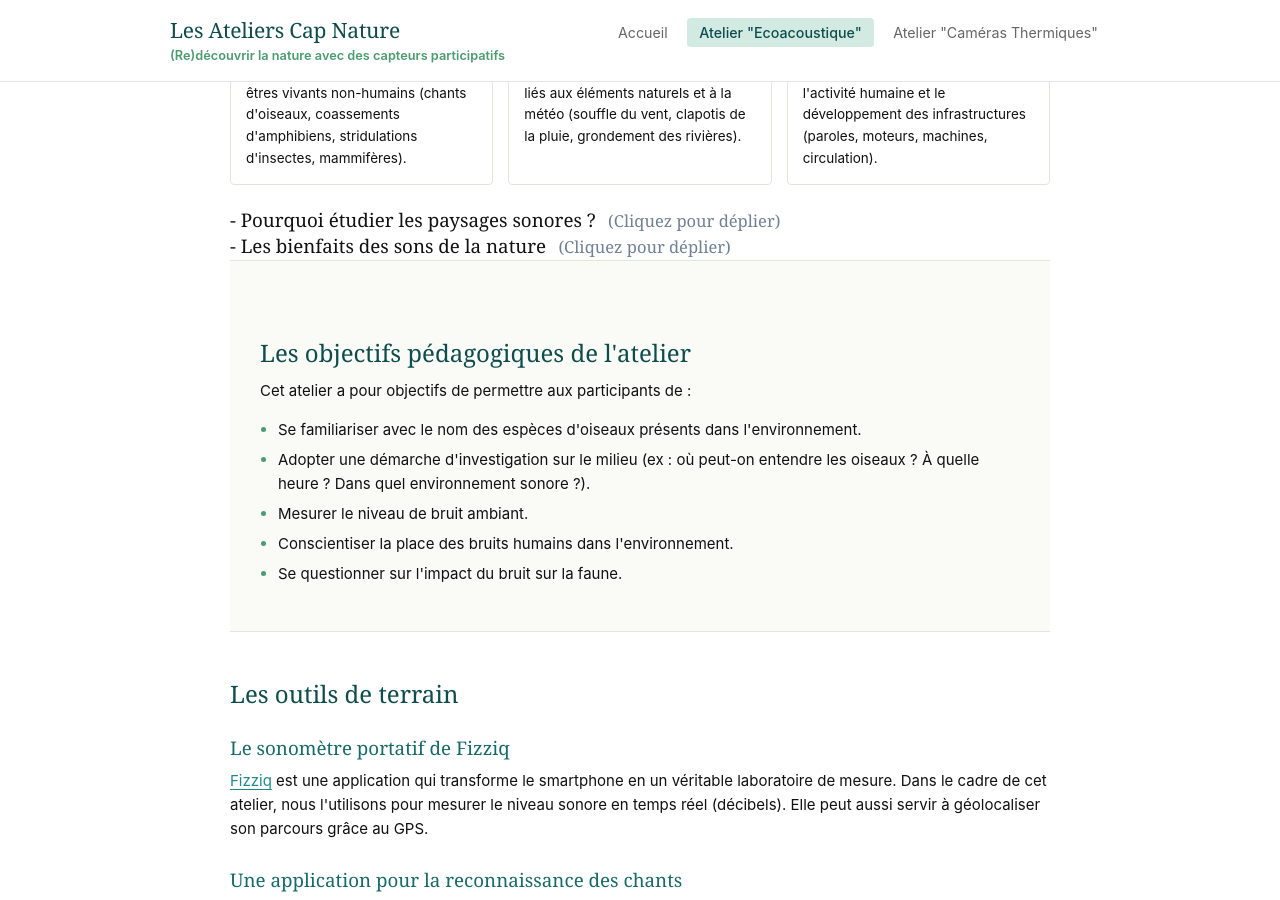
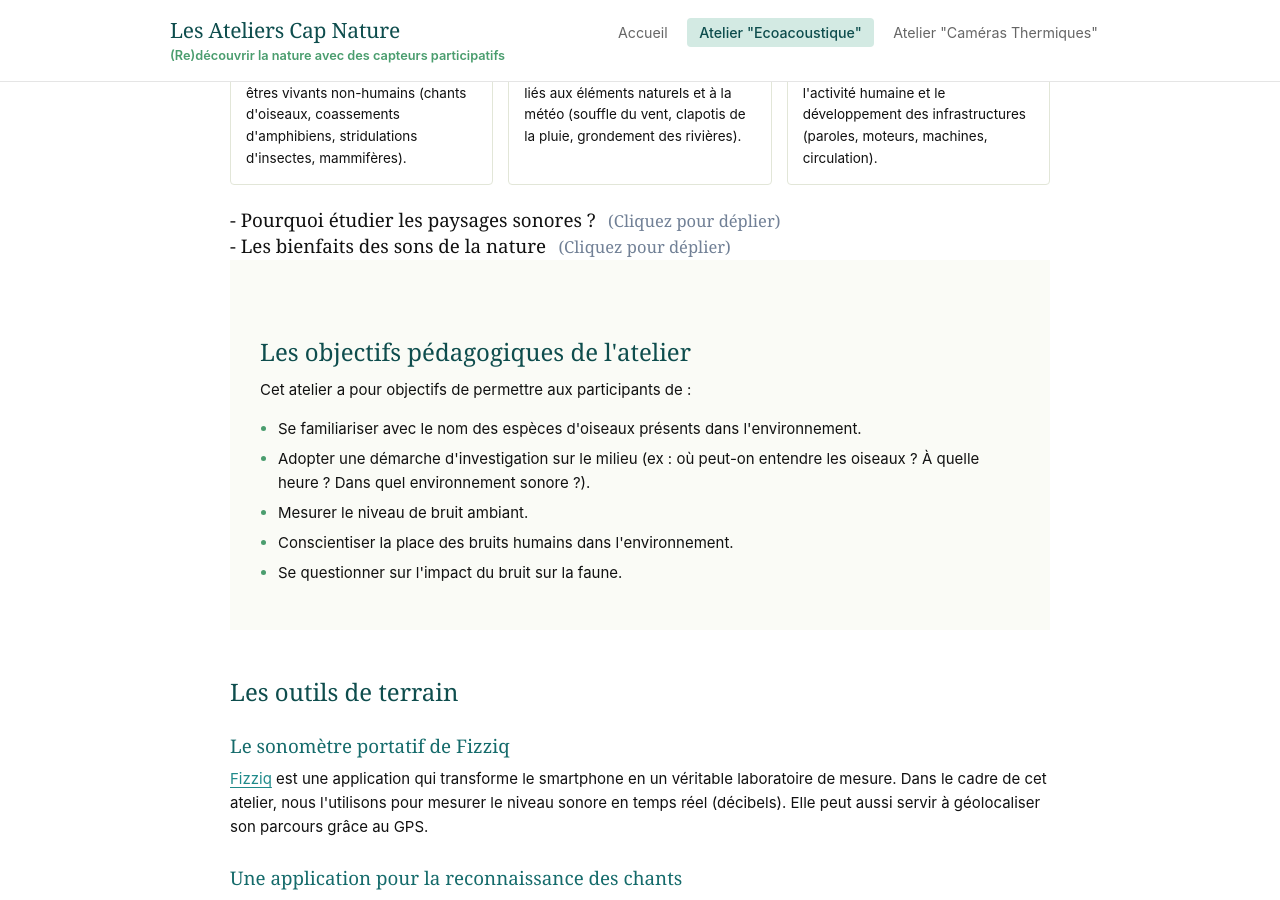
Before and after one commit to marieleapouliquen/wiki-cap-nature, a Jekyll site: the page built from _pages/module-oiseaux/index.md, in a window 1280 px wide and 900 px high, scrolled down 581 px. Built offline with Jekyll 4.4.1, drawn with Linux system fonts in a browser that asks for light colours.

Commit message:
Update index.md

```diff
--- a/_pages/module-oiseaux/index.md
+++ b/_pages/module-oiseaux/index.md
@@ -180,7 +180,7 @@ title: "À l'écoute des oiseaux et du paysage sonore"
     </div> </details>
 
 
-<section id="objectifs" class="section-full-bleed" style="background-color: #fafbf6; border-top: 0.2px solid #e2e6d8; border-bottom: 0.2px solid #e2e6d8; padding: 2rem 0; margin: 0;">
+<section id="objectifs" class="section-full-bleed" style="background-color: #fafbf6; border-top: 0px solid #e2e6d8; border-bottom: 0px solid #e2e6d8; padding: 2rem 0; margin: 0;">
     <div class="container">
       <div class="page-content" style="padding-top: 0; padding-bottom: 0;">
 
```
